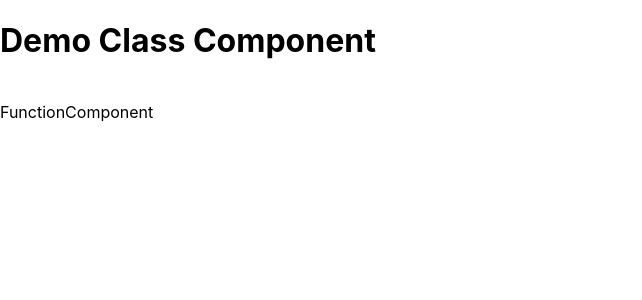
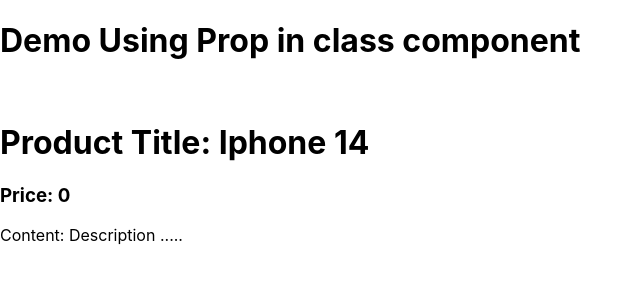
Before and after one commit to manngo2013/demo-first-project, a React (Create React App) app: page / in a window 1280 px wide. Shown: the top 300 px of the page, without its empty margins (0-642 px from the left). Built offline with nearby package versions, Linux system fonts and the light colour scheme.

Commit message:
Lecture 17: Props

```diff
--- a/package.json
+++ b/package.json
@@ -6,6 +6,7 @@
     "@testing-library/jest-dom": "^5.14.1",
     "@testing-library/react": "^13.0.0",
     "@testing-library/user-event": "^13.2.1",
+    "prop-types": "^15.8.1",
     "react": "^18.2.0",
     "react-dom": "^18.2.0",
     "react-scripts": "5.0.1",
--- a/src/components/ClassComponent.jsx
+++ b/src/components/ClassComponent.jsx
@@ -2,6 +2,6 @@
 
 export default class ClassComponent extends Component {
   render() {
-    return <h1>Demo Class Component</h1>;
+    return <h1>{this.props.title}</h1>;
   }
 }
--- /dev/null
+++ b/src/components/ProductDetailComponent.jsx
@@ -0,0 +1,24 @@
+import React from 'react';
+import PropTypes from 'prop-types';
+
+ProductDetailComponent.propTypes = {
+  title: PropTypes.string.isRequired,
+  price: PropTypes.number,
+  content: PropTypes.string.isRequired,
+};
+
+ProductDetailComponent.defaultProps = {
+  price: 0,
+};
+
+function ProductDetailComponent(props) {
+  return (
+    <div>
+      <h1>Product Title: {props.title}</h1>
+      <h3>Price: {props.price}</h3>
+      <p>Content: {props.content}</p>
+    </div>
+  );
+}
+
+export default ProductDetailComponent;
--- a/src/index.js
+++ b/src/index.js
@@ -5,14 +5,16 @@
 import reportWebVitals from './reportWebVitals';
 import ClassComponent from './components/ClassComponent';
 import FunctionComponent from './components/FunctionComponent';
+import ProductDetailComponent from './components/ProductDetailComponent';
 
 const root = ReactDOM.createRoot(document.getElementById('root'));
 root.render(
   <React.StrictMode>
     {/* <App /> */}
-    <ClassComponent />
+    <ClassComponent title="Demo Using Prop in class component" />
     <br />
-    <FunctionComponent />
+    {/* <FunctionComponent /> */}
+    <ProductDetailComponent title="Iphone 14" content="Description ..... " />
   </React.StrictMode>
 );
 
```
